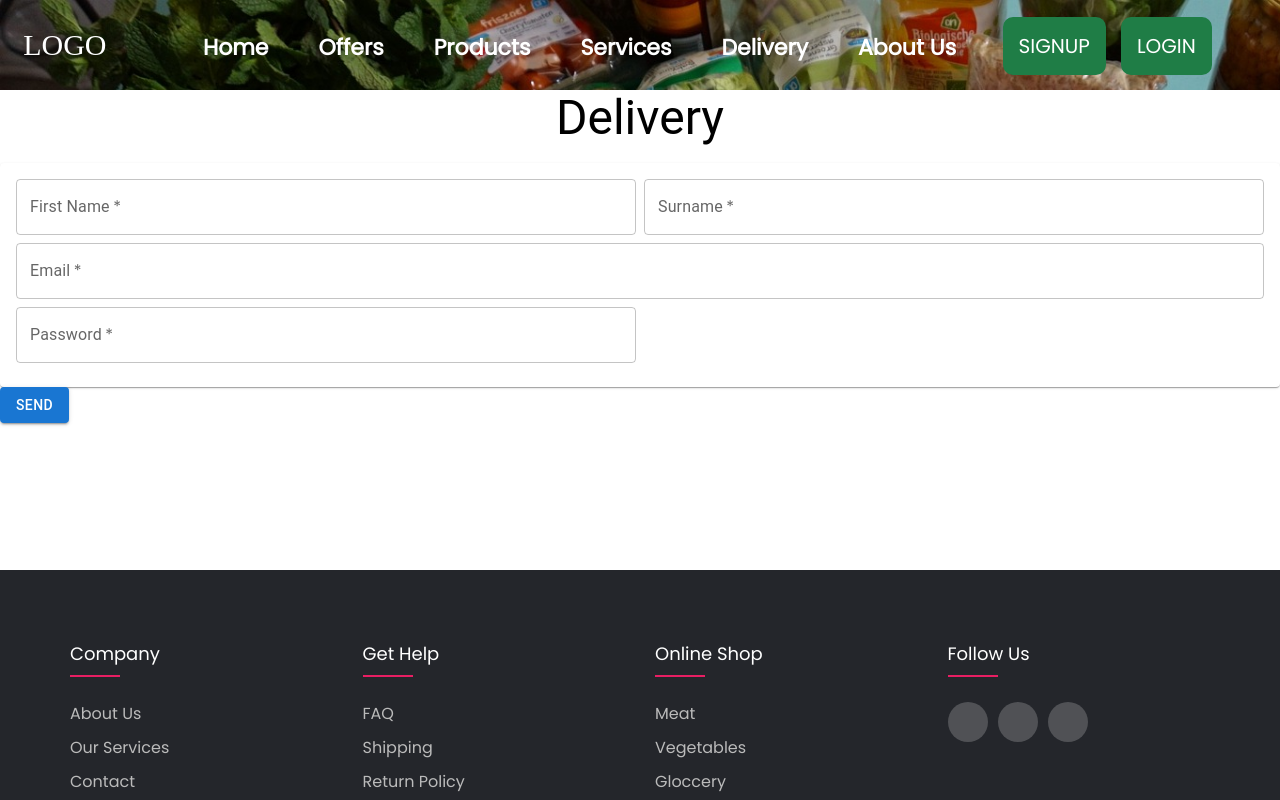
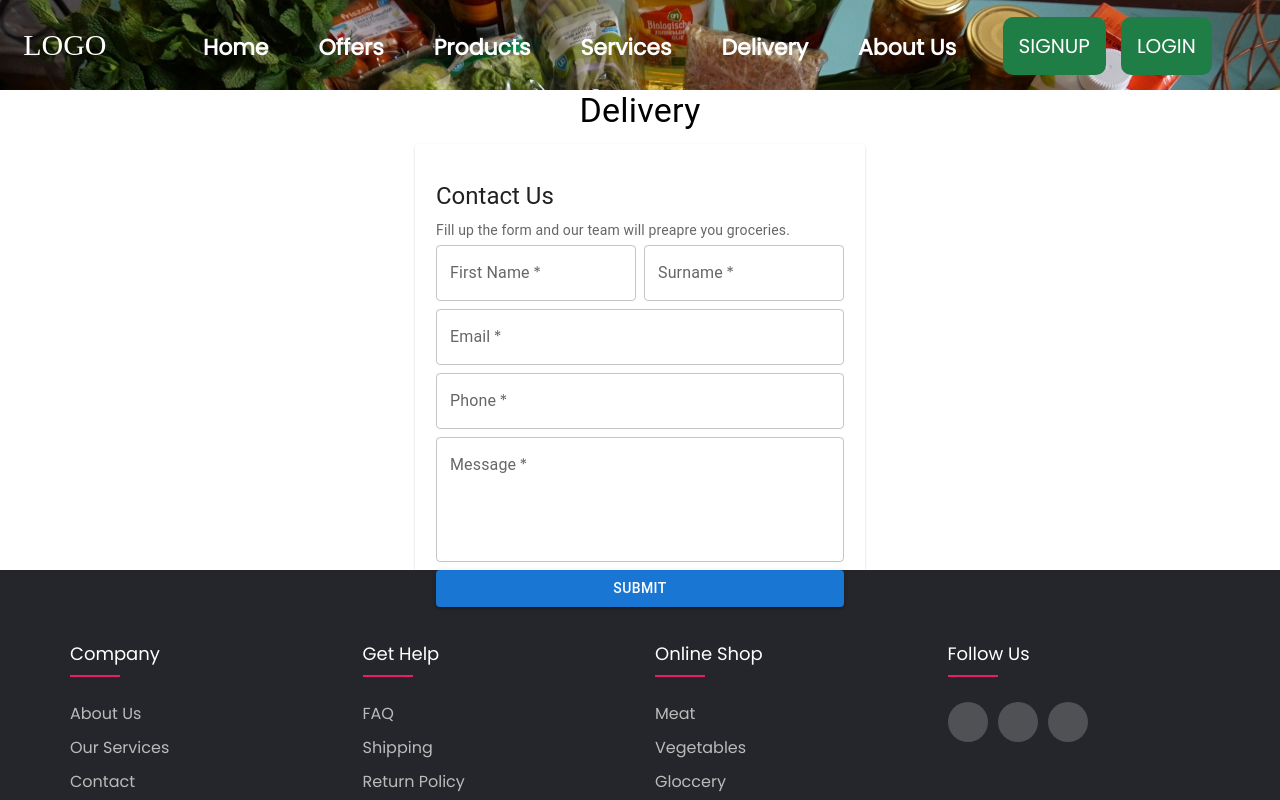
Before and after one commit to Rayhan7111/riverdalebutcher, a React (Create React App) app: page /delivery in a window 1280 px wide. Shown: the top 800 px of the page. Built offline with nearby package versions, Linux system fonts and the light colour scheme.

Commit message:
can read info in login page.

```diff
--- a/src/Components/Delivery.js
+++ b/src/Components/Delivery.js
@@ -46,41 +46,45 @@ function Delivery() {
 
   return (
     <div className='delivery-container'>
-      <Typography gutterBottom variant="h3" align="center">
+      <Typography gutterBottom variant="h4" align="center">
         Delivery
       </Typography>
 
-      <Card>
+      <Card style={{maxWidth:450, margin:"0 auto", padding:"20px 5px"}}>
         <CardContent>
+          <Typography gutterBottom variant='h5'>Contact Us</Typography>
+          <Typography gutterBottom variant='body2' color="textSecondary" component="p">Fill up the form and our team will preapre you groceries.</Typography>
+          <form onSubmit={handleUser}>
           <Grid container spacing={1}>
 
             <Grid xs ={12} sm= {6} item>
-            <TextField label="First Name" placeholder="Enter Your First Name" variant="outlined" fullWidth onBlur={handleData} required/>
+            <TextField name="firstname" label="First Name" placeholder="Enter Your First Name" variant="outlined" fullWidth onBlur={handleData} required/>
             </Grid>
 
             <Grid xs ={12} sm= {6} item>
-            <TextField label="Surname" placeholder="Enter Your Surname" variant="outlined" fullWidth onBlur={handleData} required/>
+            <TextField name="surname" label="Surname" placeholder="Enter Your Surname" variant="outlined" fullWidth onBlur={handleData} required/>
             </Grid>
 
             <Grid xs ={12} item>
-            <TextField label="Email" placeholder="Enter Your Email" variant="outlined" fullWidth onBlur={handleData} required/>
+            <TextField name="email" type="email" label="Email" placeholder="Enter Your Email" variant="outlined" fullWidth onBlur={handleData} required/>
             </Grid>
 
-            <Grid xs ={12} sm= {6} item>
-            <TextField type = "email" label="Password" placeholder="Enter first name" variant="outlined" fullWidth onBlur={handleData} required/>
+            <Grid xs ={12} item>
+            <TextField name="phone" type="number" label="Phone" placeholder="Enter Your phone number" variant="outlined" fullWidth onBlur={handleData} required/>
             </Grid>
 
+            <Grid xs ={12} item>
+            <TextField name="message" label="Message" multiline rows={4} placeholder="Enter Your message" variant="outlined" fullWidth onBlur={handleData} required/>
+            </Grid>
+
+            <Grid xs ={12} item>
+            <Button type='submit' variant="contained" color='primary' fullWidth>Submit</Button>
+            </Grid>
 
           </Grid>
+          </form>
         </CardContent>
       </Card>
-        <form onSubmit={handleUser}>
-
-        <Button variant="contained" type='submit'>
-          Send
-        </Button>
-        </form>
-
     </div>
   )
 }
--- a/src/Components/Home.css
+++ b/src/Components/Home.css
@@ -1,6 +1,6 @@
 body{
     background: url('../Assets/groceryitems.jpg');
-    height: 150vh;
+    height: 100vh;
     background-size: cover;
     background-repeat: no-repeat;
 }
--- a/src/Components/Home.js
+++ b/src/Components/Home.js
@@ -1,18 +1,12 @@
-import React, { useState } from 'react'
-import Delivery from './Delivery';
 import './Home.css';
-import { Link, useLoaderData } from "react-router-dom";
+import { Link } from "react-router-dom";
 
 function Home() {
 
-  const user = useLoaderData();
-  // const [displayUsers, setUsers] = useState(user);
-  console.log(user);
   return (
     <div className='home-container'>
       <h1>FRESH GROCERIES AWAIT</h1>
       <p>What are you waiting for?</p>
-      <h1>{ user.firstname}</h1>
       <div className='home-btns'>
         <button className="nav-items-list">
           <Link to="/delivery">GET STARTED</Link>
--- a/src/Components/Login.js
+++ b/src/Components/Login.js
@@ -1,16 +1,32 @@
 import React from 'react'
-import { useEffect } from 'react'
 import './login.css'
+import { useLoaderData} from "react-router-dom";
 
 function Login() {
-useEffect(() => {
 
-  }, [])
+  const users = useLoaderData();
+  // console.log(useSearchParams);
 
   return (
     <div className='login-container'>
       <div className='container'>
         <h1>Log in to Your Account</h1>
+        {
+          users.map(user =>
+
+          <li>
+            <ol>
+              <p>{user.firstname}</p>
+              <p>{user.surname}</p>
+              <p>{user.email}</p>
+              <p>{user.phone}</p>
+              <p>{user.message}</p>
+            </ol>
+          </li>
+
+          )//user has all data from backend and here in a parameter we deine every object a loop goes through each object all the objects are then dispaly in the<p> tag
+
+        }
       </div>
     </div>
   )
--- a/src/Routes/Route.js
+++ b/src/Routes/Route.js
@@ -19,7 +19,6 @@ export const router = createBrowserRouter([
             {
                 path: '/',
                 element: <Home></Home>,
-                loader: () => fetch('http://localhost:5000/users')
             },
             {
                 path: '/offers',
@@ -47,7 +46,8 @@ export const router = createBrowserRouter([
             },
             {
                 path: '/login',
-                element:<Login></Login>
+                element:<Login></Login>,
+                loader: () => fetch('http://localhost:5000/users')
             }
         ]
     }
```
